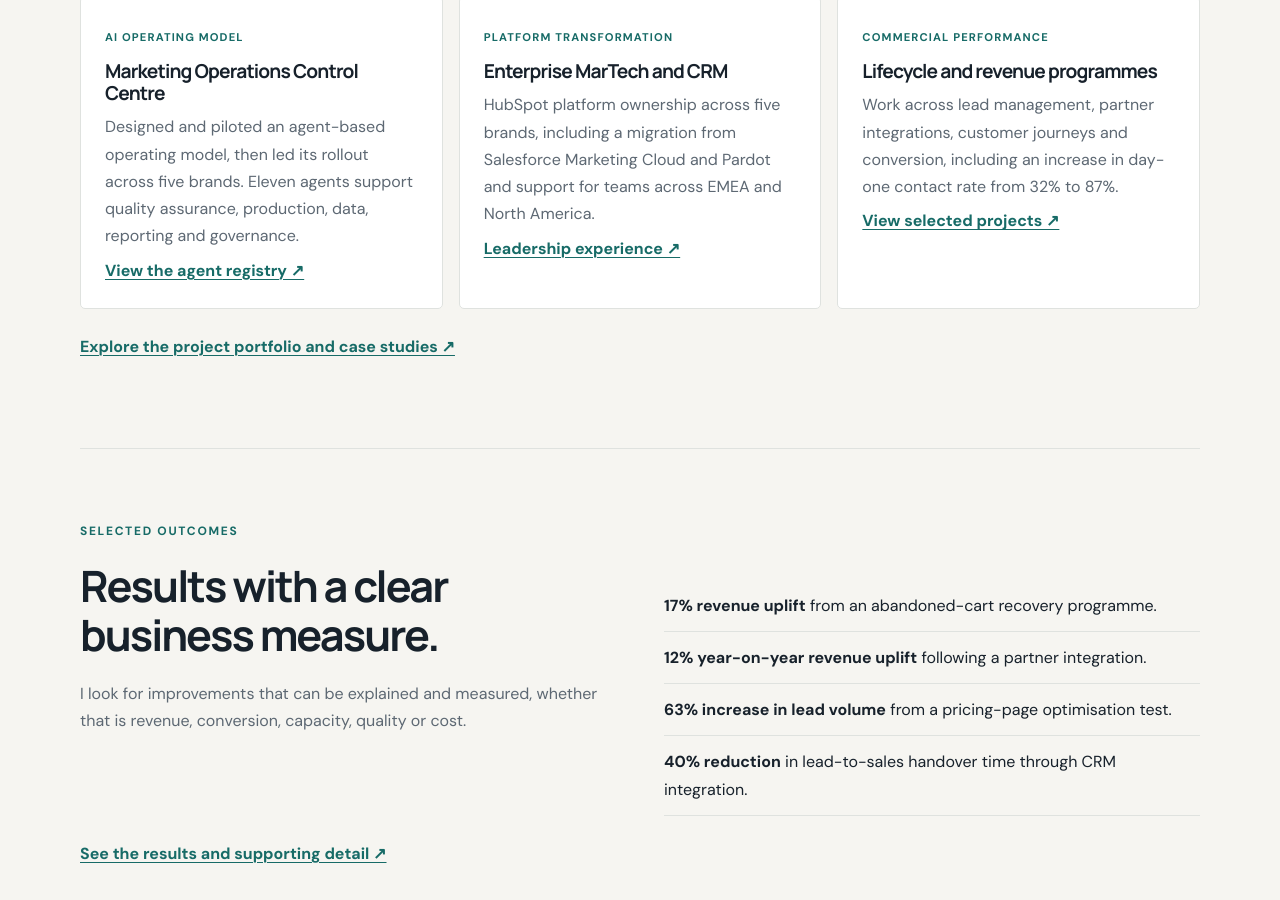
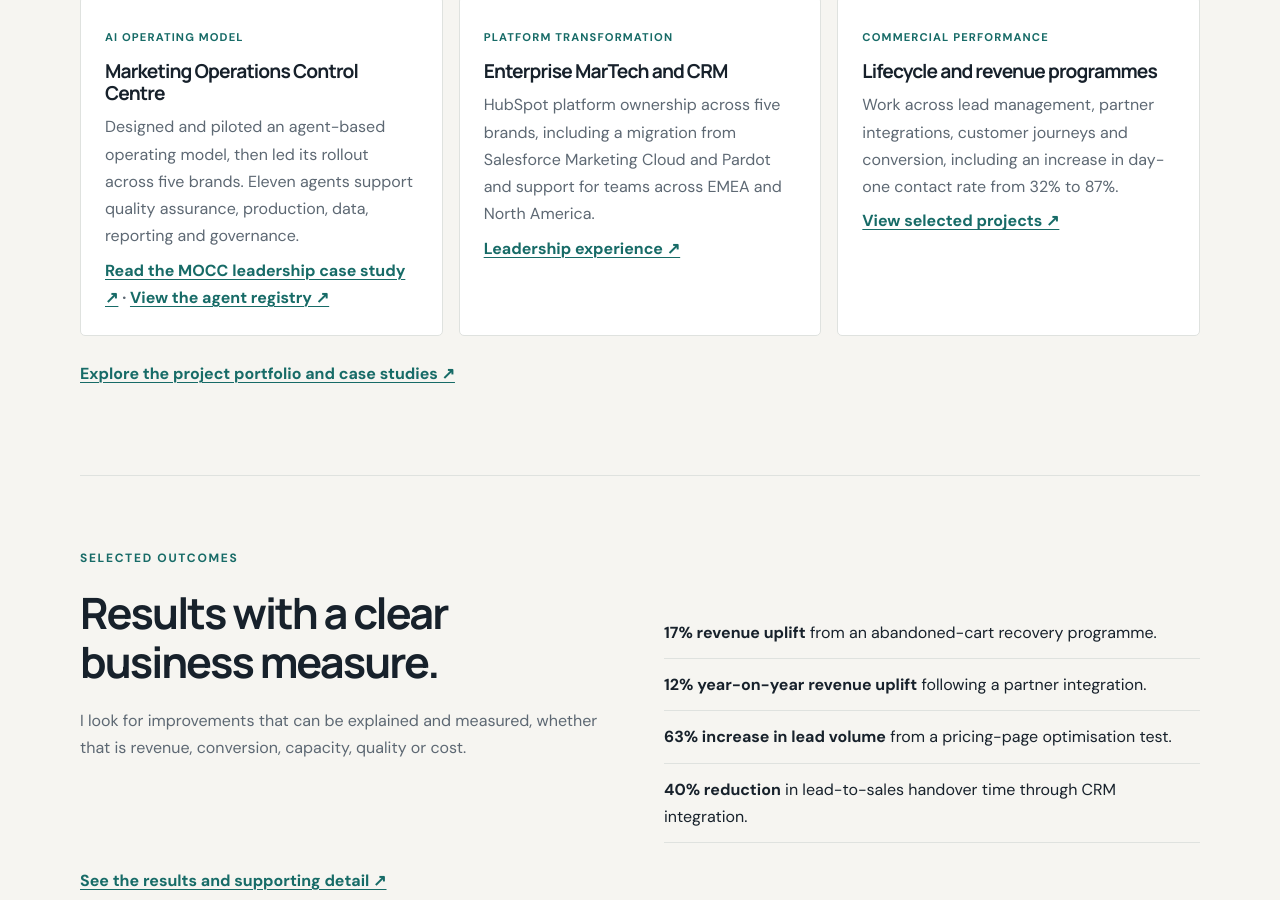
Before and after one commit to georgefwmurray/Marketing-Operations-Control-Centre, a Jekyll site: the page built from index.md, in a window 1280 px wide and 900 px high, scrolled down 1980 px. Built offline with Jekyll 4.4.1, drawn with Linux system fonts in a browser that asks for light colours.

Commit message:
Link homepage to MOCC case study

```diff
--- a/index.md
+++ b/index.md
@@ -48,7 +48,7 @@ description: "George Murray is a marketing operations and technology leader with
   <h2>Examples of programmes I've led.</h2>
   <p class="section-intro">A selection of work across marketing platforms, operating processes and commercial performance.</p>
   <div class="cards">
-    <article class="card"><p class="kicker">AI operating model</p><h3>Marketing Operations Control Centre</h3><p>Designed and piloted an agent-based operating model, then led its rollout across five brands. Eleven agents support quality assurance, production, data, reporting and governance.</p><p class="section-cta"><a href="Agent-Registry.html">View the agent registry ↗</a></p></article>
+    <article class="card"><p class="kicker">AI operating model</p><h3>Marketing Operations Control Centre</h3><p>Designed and piloted an agent-based operating model, then led its rollout across five brands. Eleven agents support quality assurance, production, data, reporting and governance.</p><p class="section-cta"><a href="How-to-Build.html">Read the MOCC leadership case study ↗</a> · <a href="Agent-Registry.html">View the agent registry ↗</a></p></article>
     <article class="card"><p class="kicker">Platform transformation</p><h3>Enterprise MarTech and CRM</h3><p>HubSpot platform ownership across five brands, including a migration from Salesforce Marketing Cloud and Pardot and support for teams across EMEA and North America.</p><p class="section-cta"><a href="Leadership-%26-Strategy.html">Leadership experience ↗</a></p></article>
     <article class="card"><p class="kicker">Commercial performance</p><h3>Lifecycle and revenue programmes</h3><p>Work across lead management, partner integrations, customer journeys and conversion, including an increase in day-one contact rate from 32% to 87%.</p><p class="section-cta"><a href="Campaign-Commercial-Projects.html">View selected projects ↗</a></p></article>
   </div>
```
